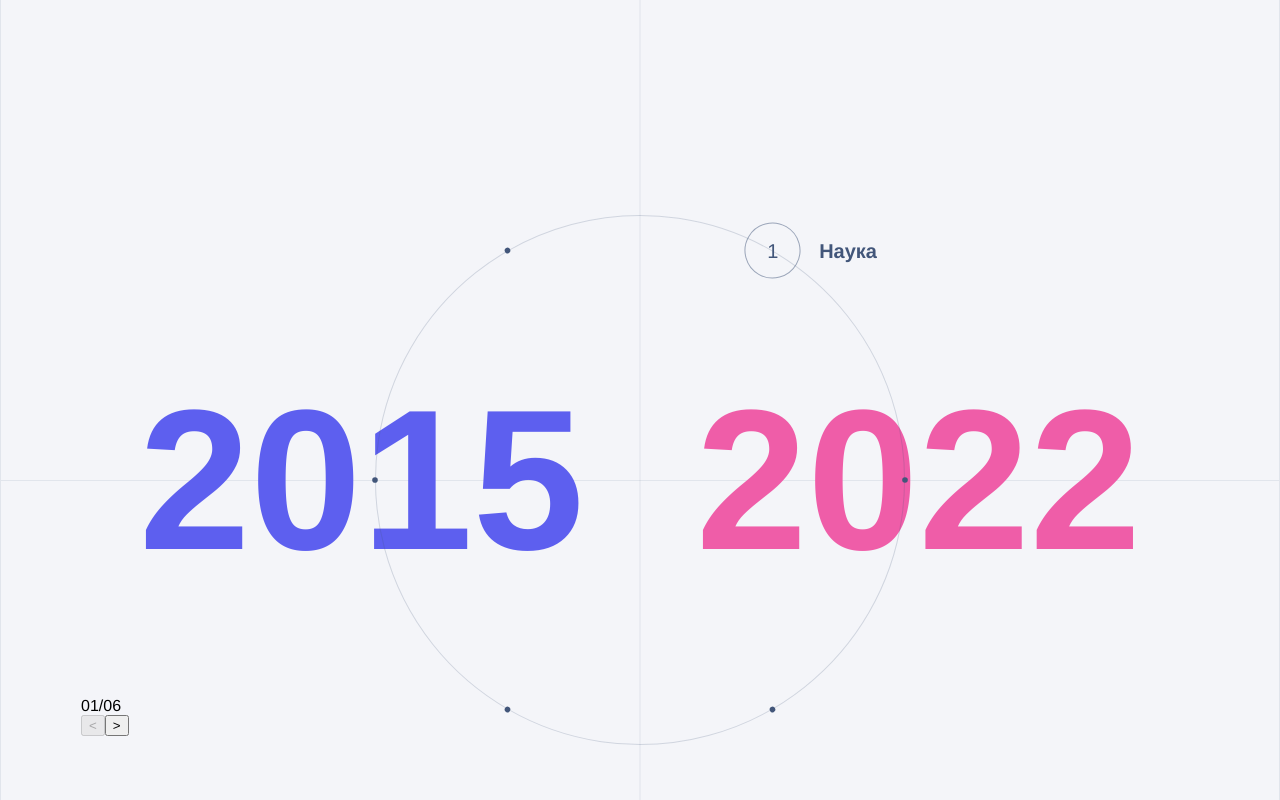
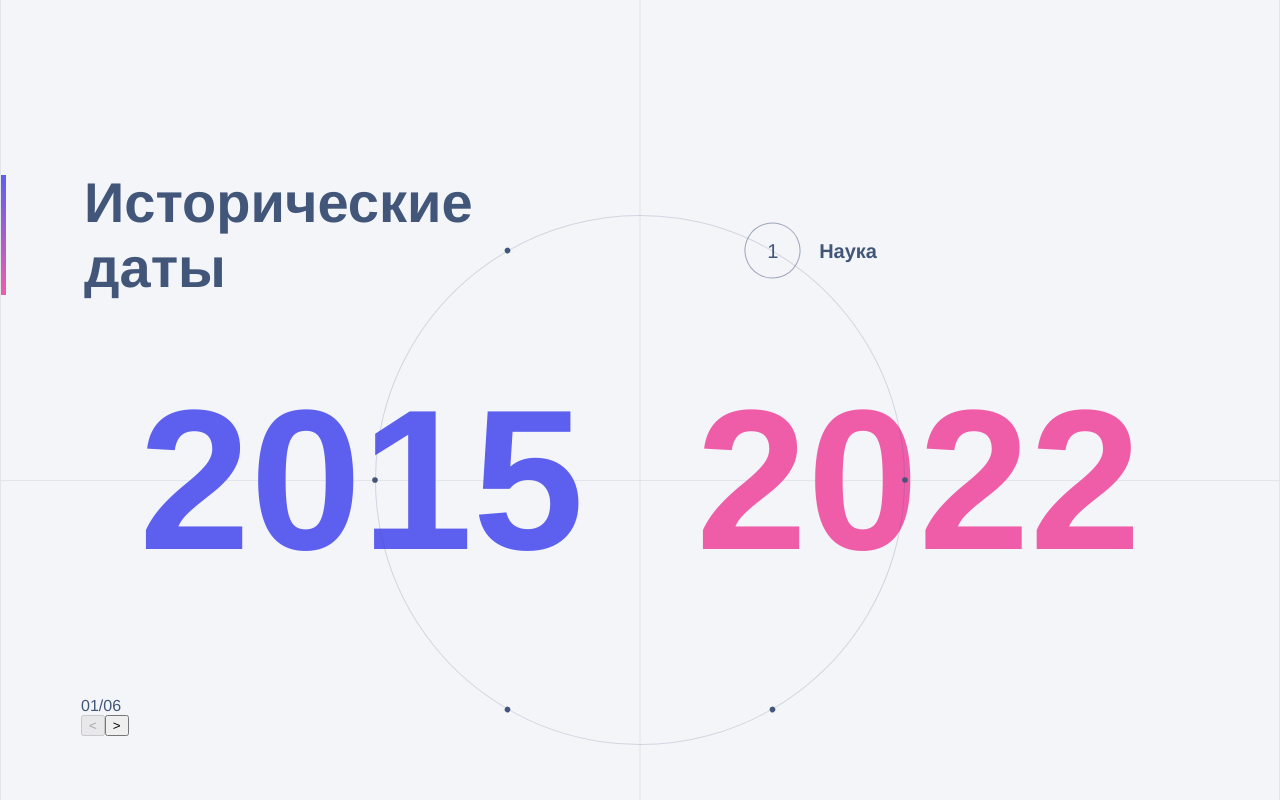
Before and after one commit to AndreiReznikov/dates, a React (Create React App) app: page / in a window 1280 px wide. Shown: the top 800 px of the page. Built offline with nearby package versions, Linux system fonts and the light colour scheme; the HTML template or start-up script is replaced by a standard one.

Commit message:
added title

```diff
--- a/src/components/Dates/Dates.module.scss
+++ b/src/components/Dates/Dates.module.scss
@@ -22,6 +22,27 @@
   width: 100%;
   height: 1px;
   background-color: rgba(66, 86, 122, 0.1);
+}
+
+.titleContainer {
+  position: absolute;
+  top: 170px;
+  left: 0;
+  display: flex;
+  align-items: center;
+  gap: 4.875rem;
+}
+
+.title {
+  margin: 0;
+  padding: 0;
+  font-size: 3.5rem;
+}
+
+.titleDesignLine {
+  width: 5px;
+  height: 7.5rem;
+  background-image: linear-gradient(to bottom, #5d5fef, #ef5da8);
 }
 
 .years {
--- a/src/components/Dates/Dates.tsx
+++ b/src/components/Dates/Dates.tsx
@@ -119,6 +119,14 @@ export const Dates: React.FC<DatesProps> = ({ points }) => {
     <div className={styles.container}>
       <div className={styles.verticalLine}></div>
       <div className={styles.horizontalLine}></div>
+      <div className={styles.titleContainer}>
+        <div className={styles.titleDesignLine}></div>
+        <h1 className={styles.title}>
+          Исторические
+          <br />
+          даты
+        </h1>
+      </div>
       <div className={styles.years}>
         <span className={styles.initYear} ref={initYearRef}>
           {points[targetPoint].initYear}
--- a/src/index.css
+++ b/src/index.css
@@ -11,5 +11,6 @@ body {
   font-family: "PT Sans", Helvetica, sans-serif;
   font-size: 16px;
   font-weight: 400;
+  color: #42567a;
   background-color: #f4f5f9;
 }
```
